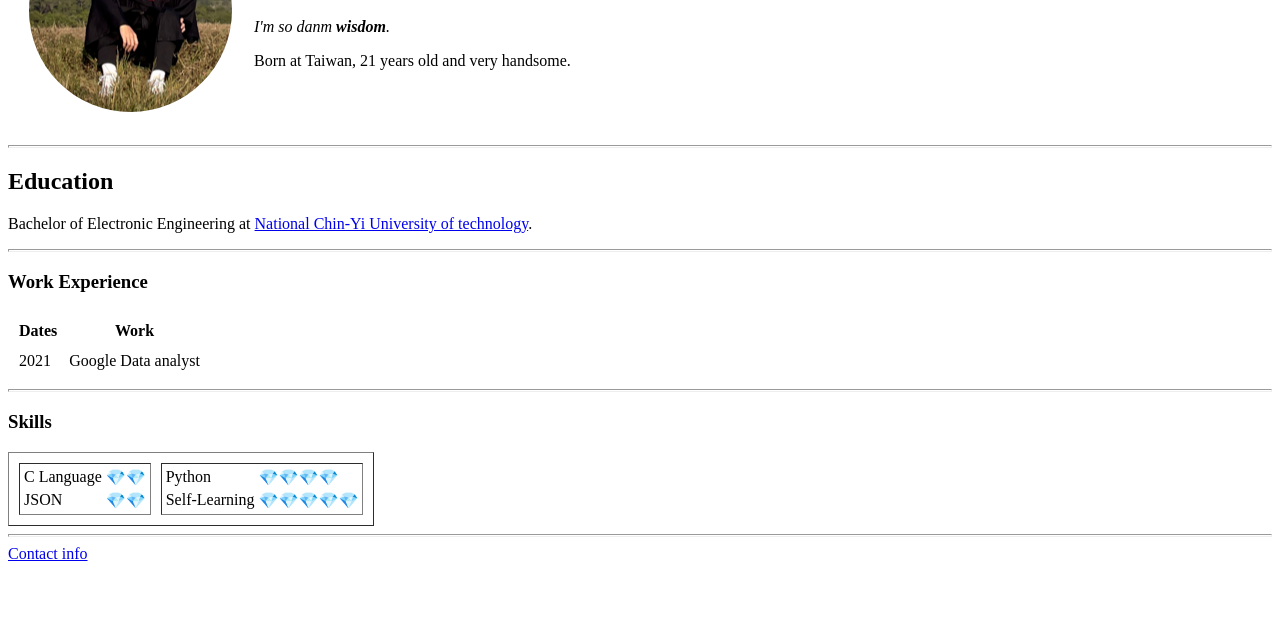
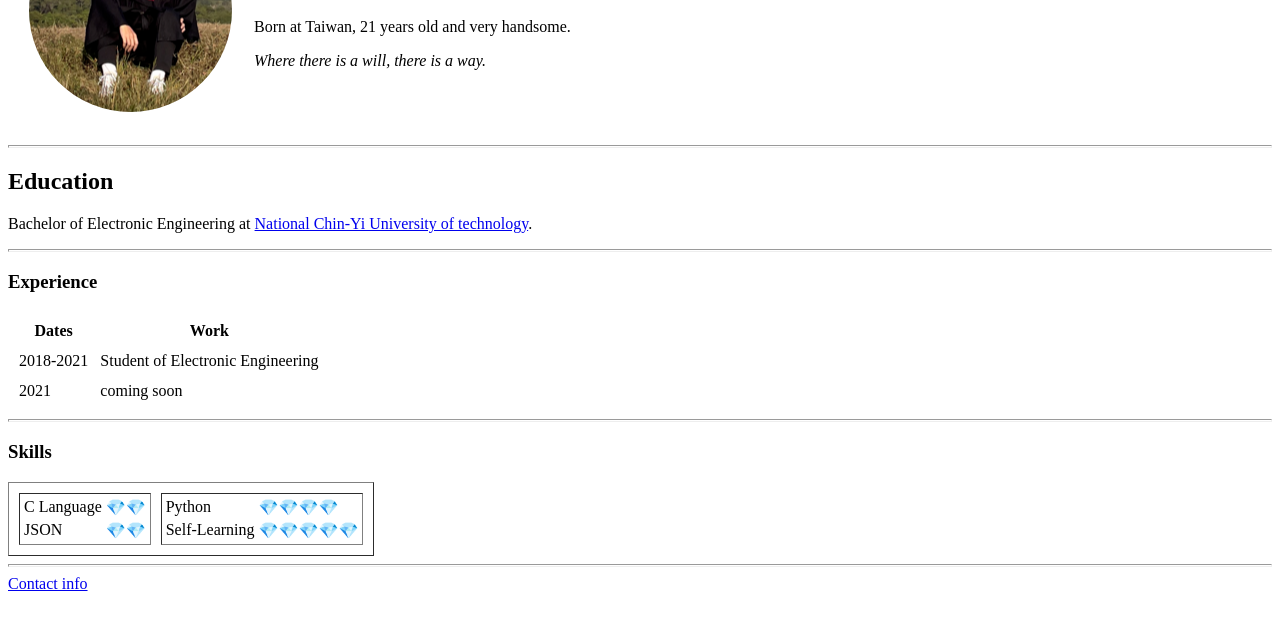
Before and after one commit to bryanlin16899/CV, a plain HTML site: page index.html in a window 1280 px wide. Shown: the part 120-750 px from the top of the page. Drawn offline with Linux system fonts and the light colour scheme.

Commit message:
Update my CV

```diff
--- a/index.html
+++ b/index.html
@@ -9,8 +9,8 @@
     <tr>
       <td><img src="Myphoto.png" alt="Bryan Lin picture"></td>
       <td><h1>Bryan Lin</h1>
-      <p><i>I'm so danm <strong>wisdom</strong>.</i></p>
-      <p>Born at Taiwan, 21 years old and very handsome.</p></td>
+      <p>Born at Taiwan, 21 years old and very handsome.</p>
+      <p><i>Where there is a will, there is a way.</i></p></td>
     </tr>
     </table>
 
@@ -20,7 +20,7 @@
 
     <hr size="3">
 
-    <h3>Work Experience</h3>
+    <h3>Experience</h3>
     <table cellspacing="10">
       <thead>
         <tr>
@@ -30,8 +30,12 @@
       </thead>
       <tbody>
         <tr>
+          <td>2018-2021</td>
+          <td>Student of Electronic Engineering</td>
+        </tr>
+        <tr>
           <td>2021</td>
-          <td>Google Data analyst</td>
+          <td>coming soon</td>
         </tr>
       </tbody>
     </table>
```
